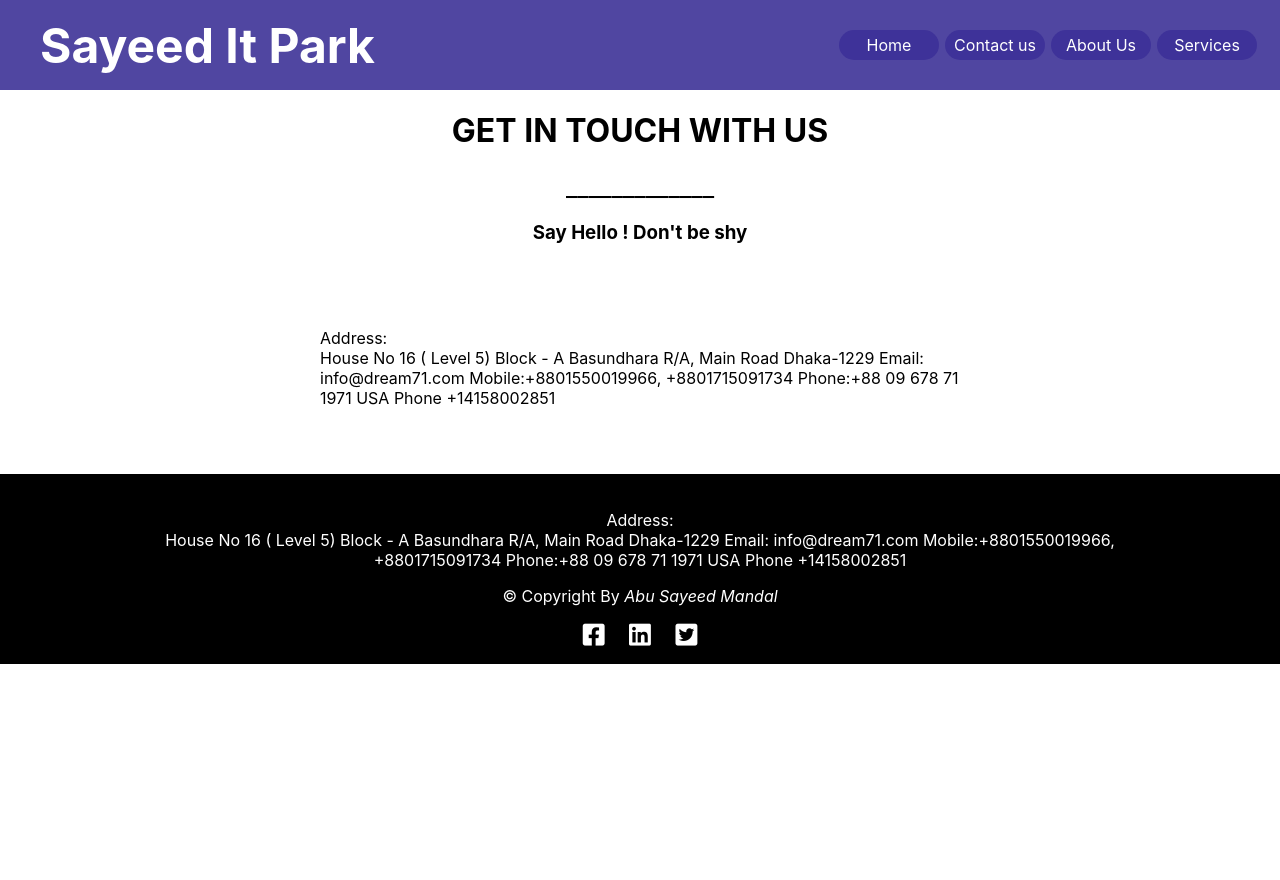
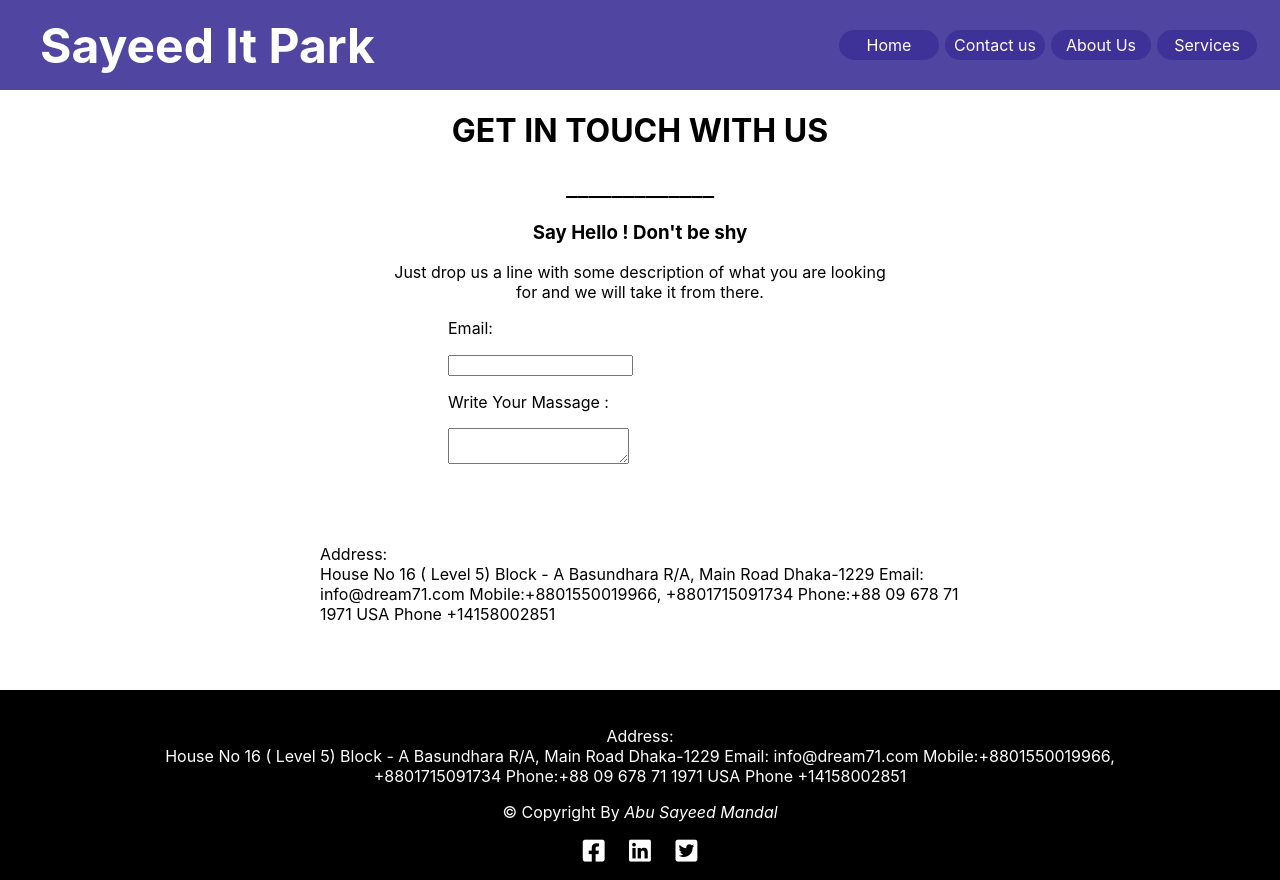
Before and after one commit to Mohidul10587/sayeed-it, a Next.js app: page /contact in a window 1280 px wide. Before the commit the page ends 800 px from the top, so only its background shows below. Built offline with nearby package versions, Linux system fonts and the light colour scheme.

Commit message:
contact page updated

```diff
--- a/pages/contact.js
+++ b/pages/contact.js
@@ -34,16 +34,31 @@ export default function Contact() {
 
       </div>
 
-<h1 style={{textAlign:'center'}}>GET IN TOUCH WITH US</h1>
-<div style={{color:'black',fontSize:'25px',textAlign:'center'}}>_____________</div>
+      <h1 style={{ textAlign: 'center' }}>GET IN TOUCH WITH US</h1>
+      <div style={{ color: 'black', fontSize: '25px', textAlign: 'center' }}>_____________</div>
 
 
-<h3 style={{textAlign:'center'}}>Say Hello ! Don't be shy</h3>
+      <h3 style={{ textAlign: 'center' }}>Say Hello ! Don't be shy</h3>
+
+      <div>
+        <div style={{ width: '40%', margin: '0 auto', textAlign: 'center' }}>
+          <p style={{ textAlign: 'center' }}>Just drop us a line with some description of what you are looking for and we will take it from there.</p>
+        </div>
+
+        <div style={{ width: '30%', margin: '10px auto' }}>
+
+          <label>Email:</label><p></p>
+          <input type="email" />
+          <p></p>
+          <label>Write Your Massage :</label><p></p>
+          <textarea></textarea>
 
 
+        </div>
+      </div>
 
-<div style={{display:'flex',justifyContent:'center'}}>
-<div style={{marginTop:'50px',width:'50%'}} >
+      <div style={{ display: 'flex', justifyContent: 'center' }}>
+        <div style={{ marginTop: '50px', width: '50%' }} >
           <p>Address:<br />
             House No 16 ( Level 5)
             Block - A
@@ -65,7 +80,7 @@ export default function Contact() {
 
 
 
-<div className="footer-div" style={{marginTop:'50px'}} >
+      <div className="footer-div" style={{ marginTop: '50px' }} >
         <p>Address:<br />
           House No 16 ( Level 5)
           Block - A
```
Lines whose indentation alone changed are shown as unchanged.
